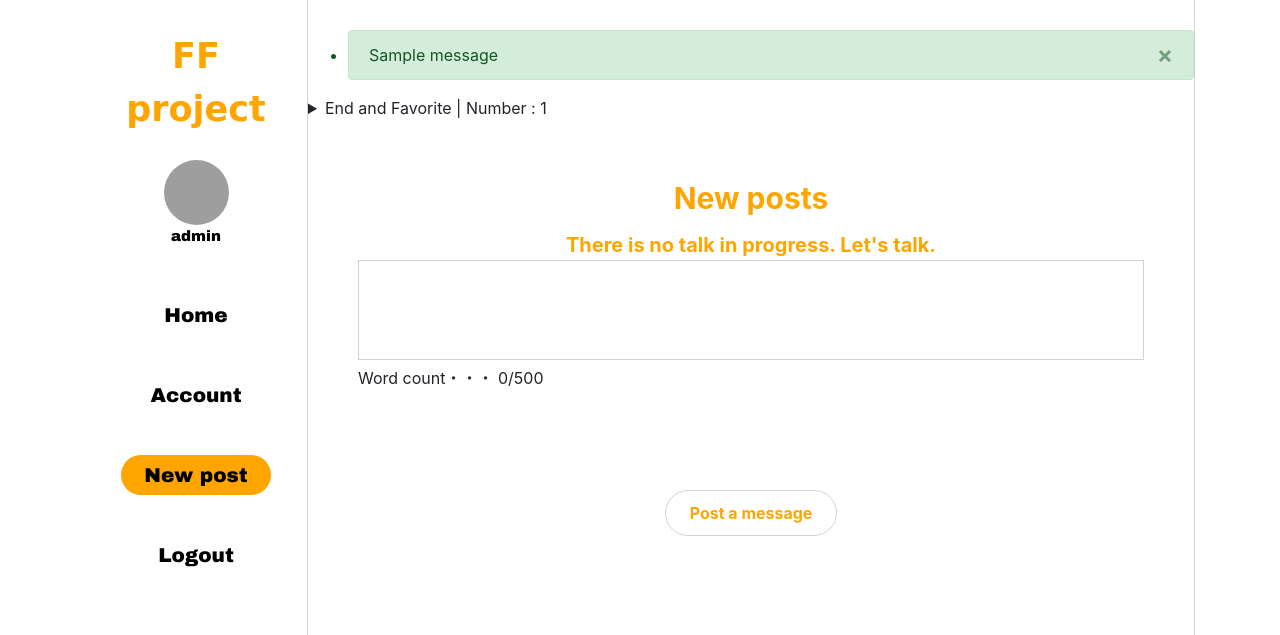
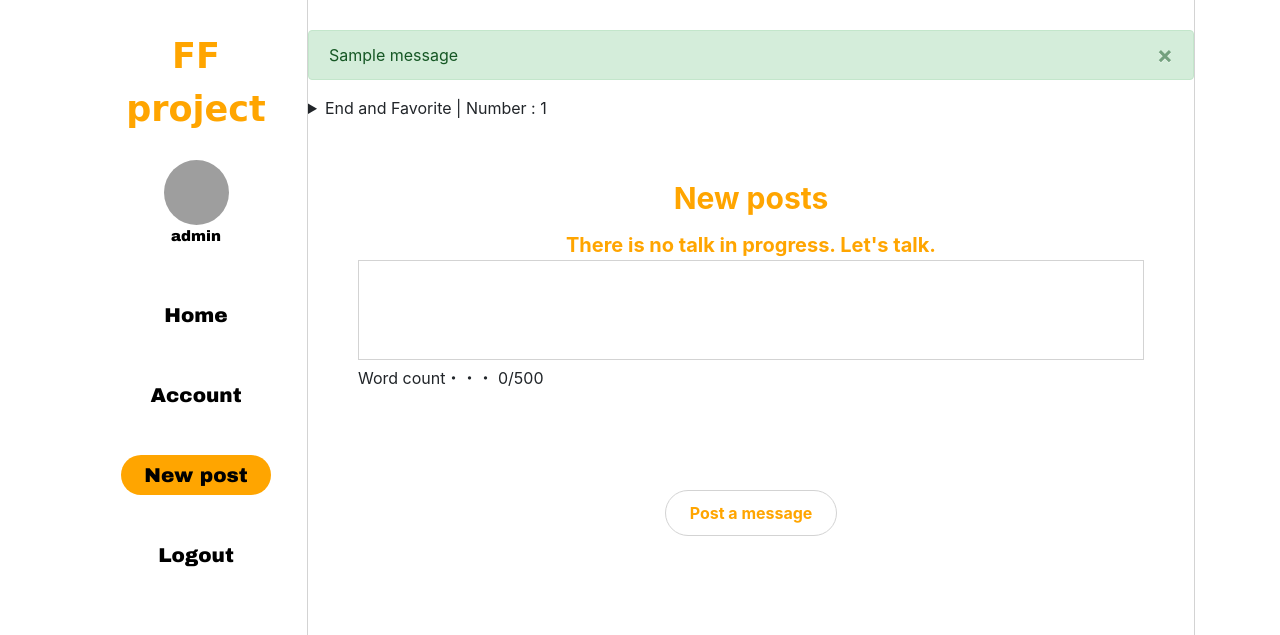
Before and after one commit to Nao-Y1996/ff-project, a Django app: page /post/talk_all/ in a window 1280 px wide. Shown: the top 635 px of the page. Run offline with Django 3.2, Linux system fonts and the light colour scheme; a user stored in the database is signed in; data comes from the database, SQL or seed files in the repository; tables that the repository leaves empty hold one stand-in row (values such as "Sample post"); one stand-in notice (Sample message) is shown; some libraries are stand-ins or nearby versions; grey boxes are pictures that could not be loaded.

Commit message:
メッセージの表示修正

```diff
--- a/postapp/templates/postapp/talk_all.html
+++ b/postapp/templates/postapp/talk_all.html
@@ -6,18 +6,18 @@
 
     <main>
         {% if messages %}
-        <ul class="messages_ul">
+        <div class="messages_ul">
             {% for message in messages %}
             {% if forloop.first %}
-            <li class="alert{% if message.tags %} alert-{{ message.tags }}{% endif %} alert-dismissible" role="alert">
+            <p class="alert{% if message.tags %} alert-{{ message.tags }}{% endif %} alert-dismissible" role="alert">
                     <button type="button" class="close" data-dismiss="alert" aria-label="Close"><span
                         aria-hidden="true">&times;</span>
                     </button>
                     {{ message }}
-            </li>
+            </p>
             {% endif %}
             {% endfor %}
-        </ul>
+        </div>
         {% endif %}
 
         <details>
--- a/users/templates/users/login.html
+++ b/users/templates/users/login.html
@@ -17,11 +17,11 @@
 {% endif %}
 
 {% if messages %}
-	<ul class="messages_ul">
+	<div class="messages_ul">
 		{% for message in messages %}
 			<p class="alert{% if message.tags %} alert-{{ message.tags }}{% endif %}" role="alert">{{ message }}</p>
 		{% endfor %}
-	</ul>
+	</div>
 {% endif %}
 
 <link rel="stylesheet" href="{% static 'users/button.css' %}">
```
Also changed, not shown: users/templates/users/report.html (+4 -4 lines).
